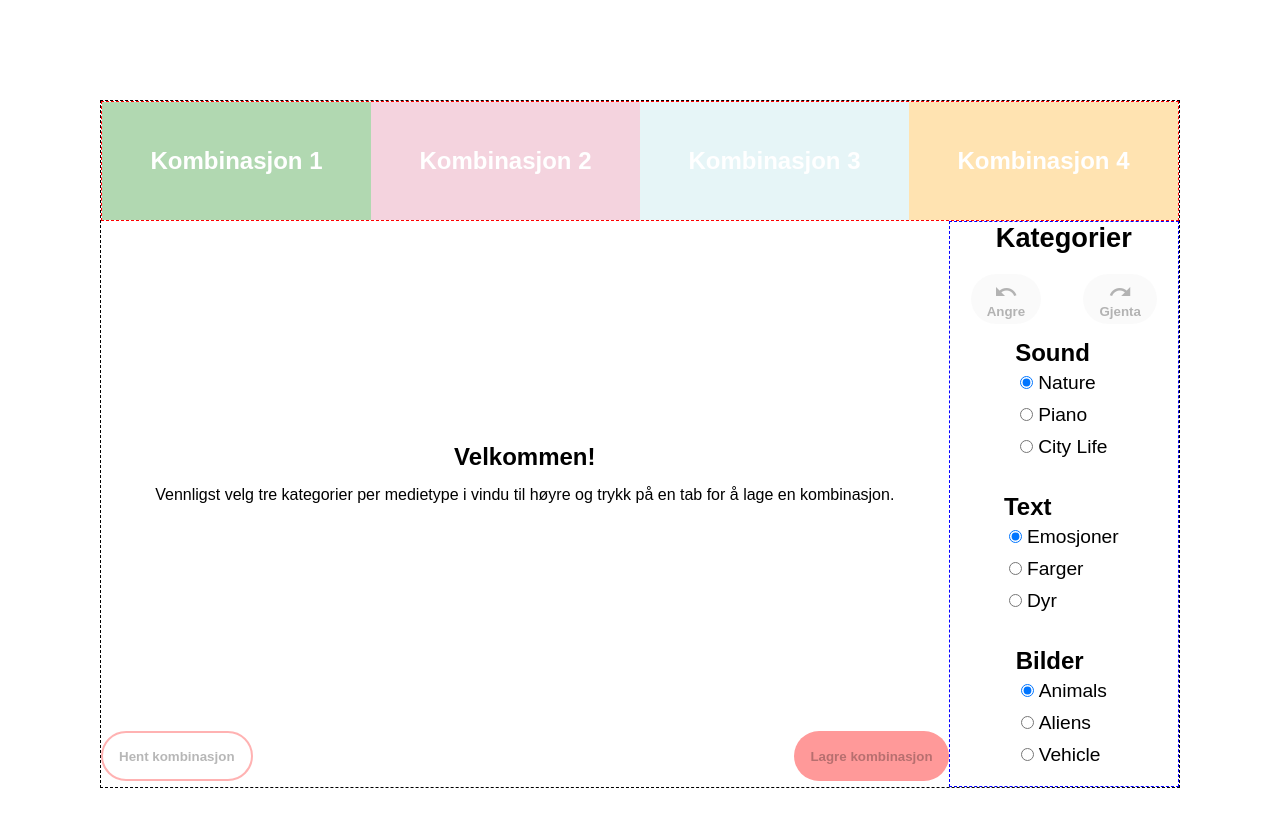
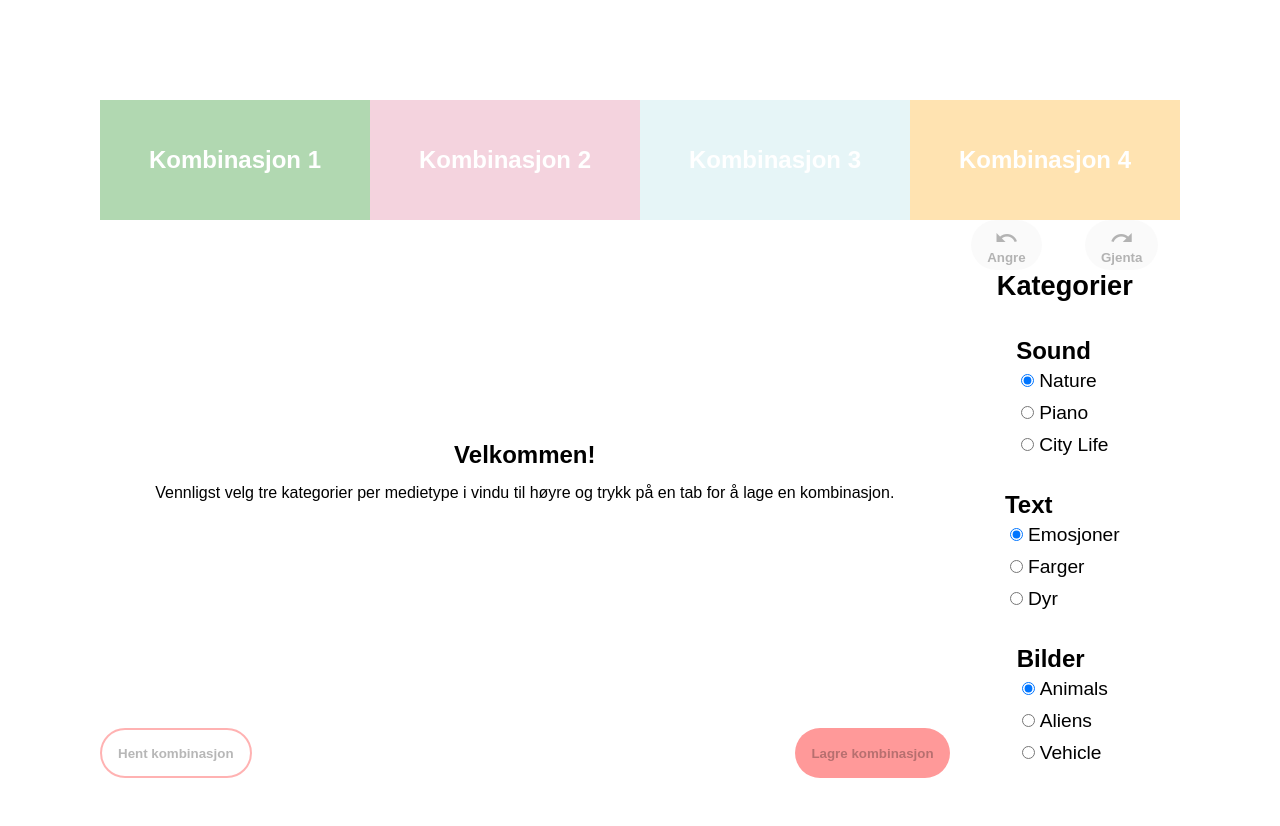
Before and after one commit to harkamalsi/react-SPA, a React (Create React App) app: page / in a window 1280 px wide. Shown: the top 826 px of the page. Built offline with nearby package versions, Linux system fonts and the light colour scheme.

Commit message:
styling changes

```diff
--- a/src/components/app/App.css
+++ b/src/components/app/App.css
@@ -40,7 +40,7 @@ main {
 }
 
 .grid-container {
-  border: black dashed 1px;
+  /*border: black dashed 1px;*/
   height: 100%;
   width: 100%;
   /*width: 70vw;*/
--- a/src/components/sidebar/Sidebar.css
+++ b/src/components/sidebar/Sidebar.css
@@ -5,7 +5,7 @@
 
 .sidebar {
   display: inline-block;
-  border: rgb(4, 0, 255) dashed 1px;
+  /*border: rgb(4, 0, 255) dashed 1px;*/
   width: 100%;
   display: flex;
   flex-direction: column;
--- a/src/components/sidebar/Sidebar.js
+++ b/src/components/sidebar/Sidebar.js
@@ -10,7 +10,6 @@ import './Sidebar.css';
 const Sidebar = props => {
   return (
     <div className='sidebar'>
-      <h3>Kategorier</h3>
       <div className='undo-redo-buttons'>
         <Button
           id='undo'
@@ -28,6 +27,7 @@ const Sidebar = props => {
           text={'Gjenta'}
         />
       </div>
+      <h3>Kategorier</h3>
       <ChoiceSelector
         sendCategory={props.updateSoundCategory}
         categoryName='Sound'
--- a/src/components/tabdisplay/Tabdisplay.css
+++ b/src/components/tabdisplay/Tabdisplay.css
@@ -1,6 +1,6 @@
 
 .tabdisplay {
-  border: red dashed 1px;
+  /*border: red dashed 1px;*/
   display: flex;
   flex-direction: row;
   justify-content: space-evenly;
```
